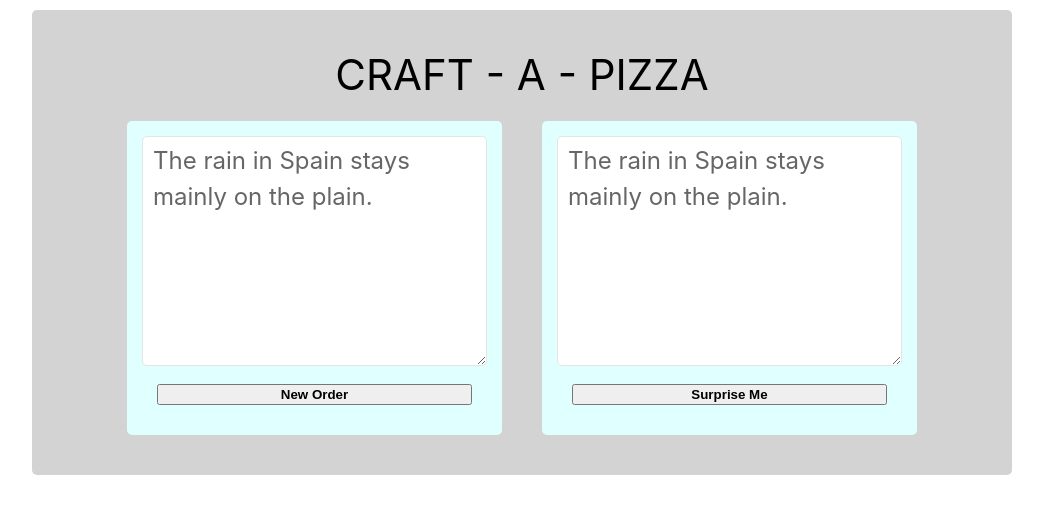
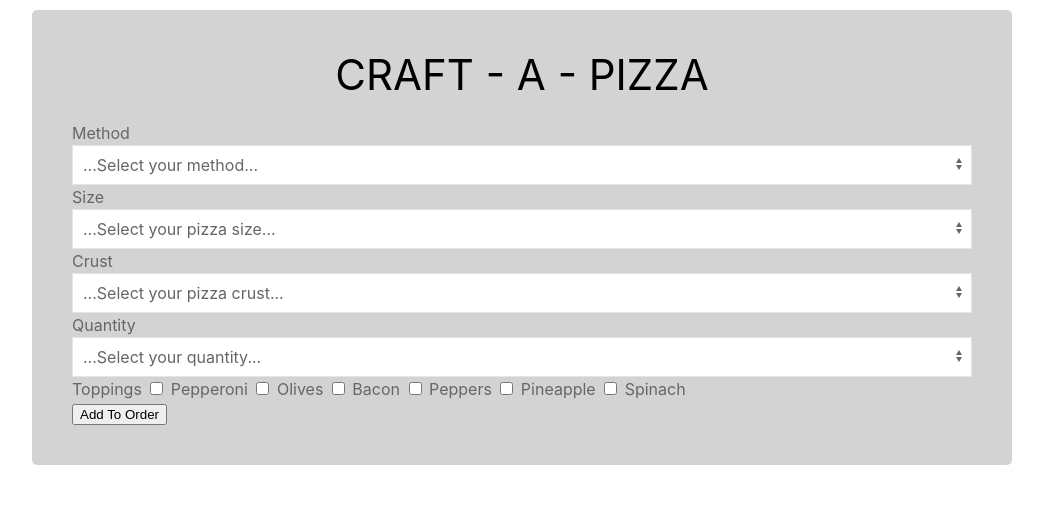
Before and after one commit to dkb2830/PizzaTime-2, a Flask app: page /user/new_order in a window 1280 px wide. Shown: the part 90-604 px from the top of the page, without its empty margins (118-1161 px from the left). Run offline with Flask 2, Linux system fonts and the light colour scheme.

Commit message:
Create Pizza Selections
Added the dropdowns and checkboxes for the pizza creation

```diff
--- a/flask_app/controllers/orders.py
+++ b/flask_app/controllers/orders.py
@@ -7,7 +7,15 @@ from datetime import *
 
 import socket
 
+methods_JSON=[{'name': 'Carry Out'}, {'name': 'Delivery'}]
+size_JSON=[{'size': 'Small'}, {'size': 'Medium'}, {'size': 'Large'}, {'size': 'X-Large'}]
+crust_JSON=[{'crust': 'Thin Crust'}, {'crust': 'Hand Tossed'}, {'crust': 'Stuffed crust'}]
+quantity_JSON=[{'qty': 1}, {'qty': 2}, {'qty': 3}, {'qty': 4}, {'qty': 5}]
+
 @app.route('/user/new_order')
+def new_order():
+    return render_template("/user/craft_a_pizza.html",all_methods= methods_JSON, all_sizes=size_JSON, all_crust=crust_JSON, all_quantities=quantity_JSON)
+
 @app.route('/user/favorite_order')
 @app.route('/user/random_order')
 def start_craft_a_pizza():
--- a/flask_app/templates/user/craft_a_pizza.html
+++ b/flask_app/templates/user/craft_a_pizza.html
@@ -36,7 +36,51 @@
         <main>
             <div class="uk-flex uk-border-rounded uk-margin-xlarge-left uk-margin-xlarge-right uk-flex-column uk-padding" style="background-color: lightgray;">
                     <div class="uk-flex uk-flex-center"><h1>CRAFT - A - PIZZA</h1></div>
-                    <div class="uk-flex uk-flex-center uk-column-1-2-3">
+                    <form>
+                        <label>Method</label>
+                        <select class="uk-select uk-form-controls" type="text" name="state" id="state" value={{request.form.state}}>
+                            <option>...Select your method...</option>
+                            {% for method in all_methods %}
+                                <option>{{method.name}}</option>
+                            {% endfor %}
+                        </select>
+                        <label>Size</label>
+                        <select class="uk-select uk-form-controls" type="text" name="state" id="state" value={{request.form.state}}>
+                            <option>...Select your pizza size...</option>
+                            {% for s in all_sizes %}
+                                <option>{{s.size}}</option>
+                            {% endfor %}
+                        </select>
+                        <label>Crust</label>
+                        <select class="uk-select uk-form-controls" type="text" name="state" id="state" value={{request.form.state}}>
+                            <option>...Select your pizza crust...</option>
+                            {% for c in all_crust %}
+                                <option>{{c.crust}}</option>
+                            {% endfor %}
+                        </select>
+                        <label>Quantity</label>
+                        <select class="uk-select uk-form-controls" type="text" name="state" id="state" value={{request.form.state}}>
+                            <option>...Select your quantity...</option>
+                            {% for x in all_quantities %}
+                                <option>{{x.qty}}</option>
+                            {% endfor %}
+                        </select>
+                        <label>Toppings</label>
+                        <input type="checkbox" name="topping" value="Pepperoni">
+                        <label for="Pepperoni">Pepperoni</label>
+                        <input type="checkbox" name="topping" value="Olives">
+                        <label for="Pepperoni">Olives</label>
+                        <input type="checkbox" name="topping" value="Bacon">
+                        <label for="Pepperoni">Bacon</label>
+                        <input type="checkbox" name="topping" value="Peppers">
+                        <label for="Pepperoni">Peppers</label>
+                        <input type="checkbox" name="topping" value="Pineapple">
+                        <label for="Pepperoni">Pineapple</label>
+                        <input type="checkbox" name="topping" value="Spinach">
+                        <label for="Pepperoni">Spinach</label><br/>
+                        <input type="submit" value="Add To Order">
+                    </form>
+                    <!-- <div class="uk-flex uk-flex-center uk-column-1-2-3">
                         <div class="uk-padding-small uk-border-rounded" style="background-color:lightcyan;">
                             <form class="uk-form-stacked" action="/user/new_order" method="POST">
                                 <div>
@@ -68,7 +112,7 @@
                                         <input class="uk-width-1-1 uk-text-bold" type="submit" value="Surprise Me">
                                     </div>
                                 </form>
-                        </div>
+                        </div> -->
                     </div>
             </div>
         </main>
```
